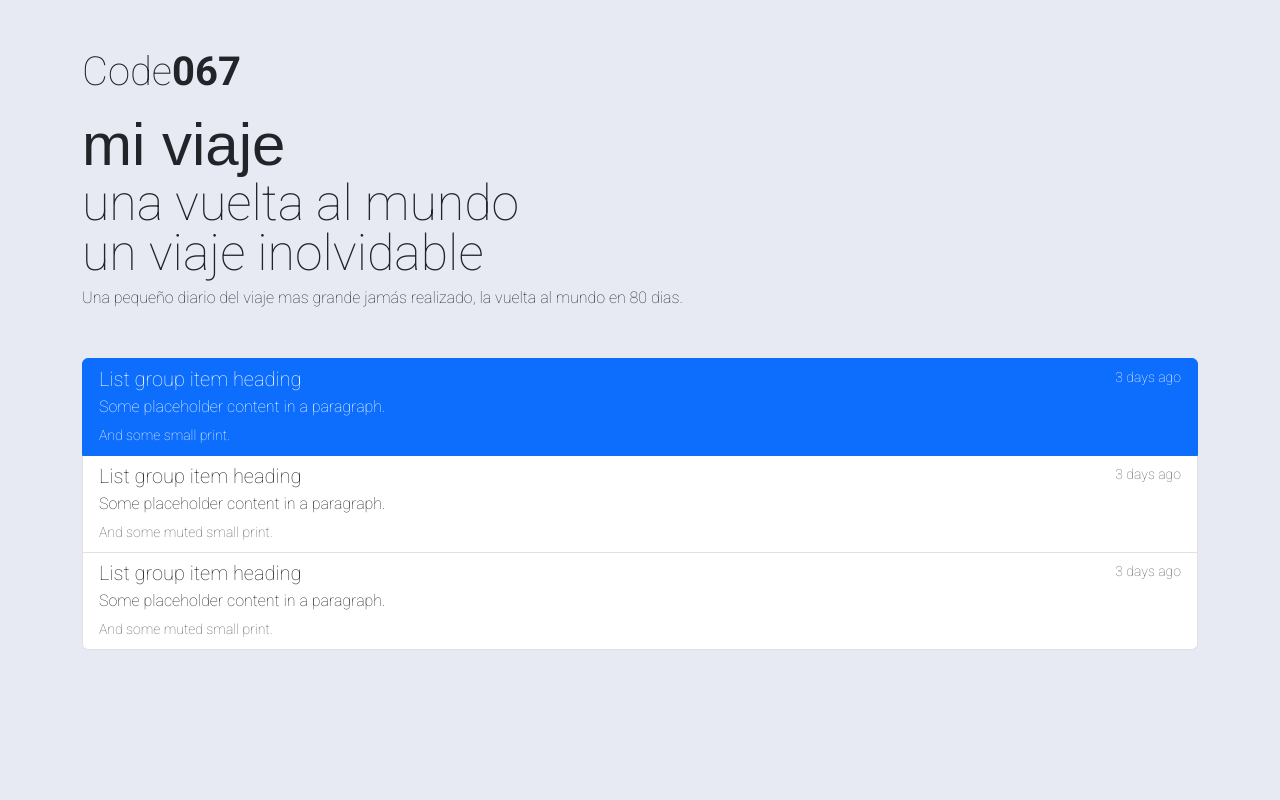
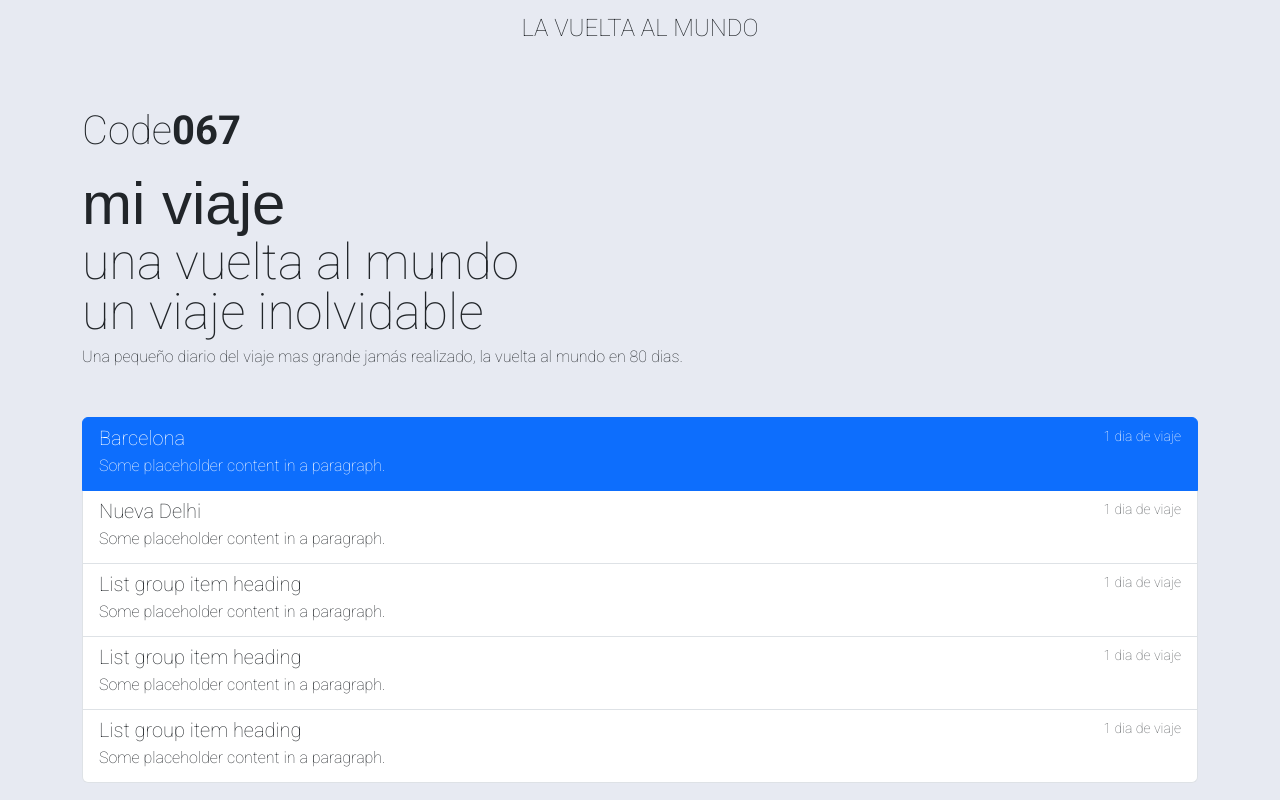
Before and after one commit to jaubass/frontend-prod2, an Angular app: page / in a window 1280 px wide. Built offline with nearby package versions, Linux system fonts and the light colour scheme; a web font is replaced by a local one.

Commit message:
Create Days List

```diff
--- a/src/app/app.component.html
+++ b/src/app/app.component.html
@@ -1,2 +1,3 @@
+<app-navbar></app-navbar>
 <app-hero></app-hero>
 <app-days></app-days>
--- a/src/app/commons/navbar/navbar.component.css
+++ b/src/app/commons/navbar/navbar.component.css
@@ -1,4 +1,12 @@
 h1 {
-  font-family: 'Poppins', sans-serif; /* Aplica tipografia Poppins a los encabezados */
+  font-family: 'Roboto', sans-serif;
   font-weight: 100;
+  font-size: 24px;
+  padding-top: 6px;
 }
+
+.nav-container {
+  font-weight: 200;
+  background-color: #e7eaf2;
+  align-items: center;
+}
--- a/src/app/commons/navbar/navbar.component.html
+++ b/src/app/commons/navbar/navbar.component.html
@@ -1,13 +1,8 @@
-<p>navbar works!</p>
  <!-- Barra de navegación -->
- <nav class="navbar navbar-expand-lg navbar-light bg-light">
-  <!-- Logo a la izquierda -->
-  <a class="navbar-brand" href="#">
-    <img src="img/Logo-1.png" width="180" height="26" alt="">
-  </a>
-
-  <!-- Enlaces del menú en el centro -->
-  <div class="collapse navbar-collapse justify-content-center" id="navbarNav">
-      <h1>EL VIAJE A INDIA</h1>
-  </div>
-</nav>
+<div class="nav-container">
+  <nav class="navbar navbar-expand-lg">
+    <div class="collapse navbar-collapse justify-content-center" id="navbarNav">
+      <h1>LA VUELTA AL MUNDO</h1>
+    </div>
+  </nav>
+</div>
--- a/src/app/days/days/days.component.html
+++ b/src/app/days/days/days.component.html
@@ -3,27 +3,39 @@
   <div class="list-group">
     <a href="#" class="list-group-item list-group-item-action active" aria-current="true">
       <div class="d-flex w-100 justify-content-between">
-        <h5 class="mb-1">List group item heading</h5>
-        <small>3 days ago</small>
+        <h5 class="mb-1">Barcelona</h5>
+        <small>1 dia de viaje</small>
       </div>
       <p class="mb-1">Some placeholder content in a paragraph.</p>
-      <small>And some small print.</small>
+      <small></small>
+    </a>
+    <a href="#" class="list-group-item list-group-item-action">
+      <div class="d-flex w-100 justify-content-between">
+        <h5 class="mb-1">Nueva Delhi</h5>
+        <small class="text-muted">1 dia de viaje</small>
+      </div>
+      <p class="mb-1">Some placeholder content in a paragraph.</p>
     </a>
     <a href="#" class="list-group-item list-group-item-action">
       <div class="d-flex w-100 justify-content-between">
         <h5 class="mb-1">List group item heading</h5>
-        <small class="text-muted">3 days ago</small>
+        <small class="text-muted">1 dia de viaje</small>
       </div>
       <p class="mb-1">Some placeholder content in a paragraph.</p>
-      <small class="text-muted">And some muted small print.</small>
     </a>
     <a href="#" class="list-group-item list-group-item-action">
       <div class="d-flex w-100 justify-content-between">
         <h5 class="mb-1">List group item heading</h5>
-        <small class="text-muted">3 days ago</small>
+        <small class="text-muted">1 dia de viaje</small>
       </div>
       <p class="mb-1">Some placeholder content in a paragraph.</p>
-      <small class="text-muted">And some muted small print.</small>
+    </a>
+    <a href="#" class="list-group-item list-group-item-action">
+      <div class="d-flex w-100 justify-content-between">
+        <h5 class="mb-1">List group item heading</h5>
+        <small class="text-muted">1 dia de viaje</small>
+      </div>
+      <p class="mb-1">Some placeholder content in a paragraph.</p>
     </a>
   </div>
 </div>
--- a/src/app/days/days/days.component.ts
+++ b/src/app/days/days/days.component.ts
@@ -27,4 +27,5 @@ export class DaysComponent {
   public updateDays(newDays: number) {
     this.days = newDays;
   }
+  public date: Date = new Date(); // Supongamos que esta propiedad almacena la fecha.
 }
```
